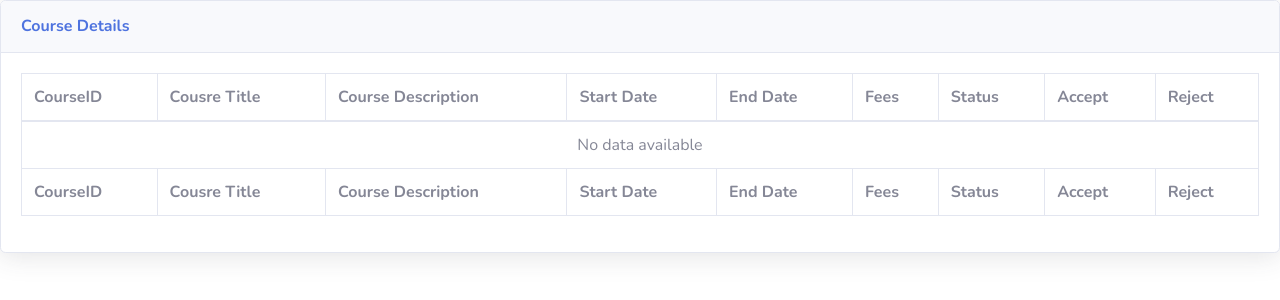
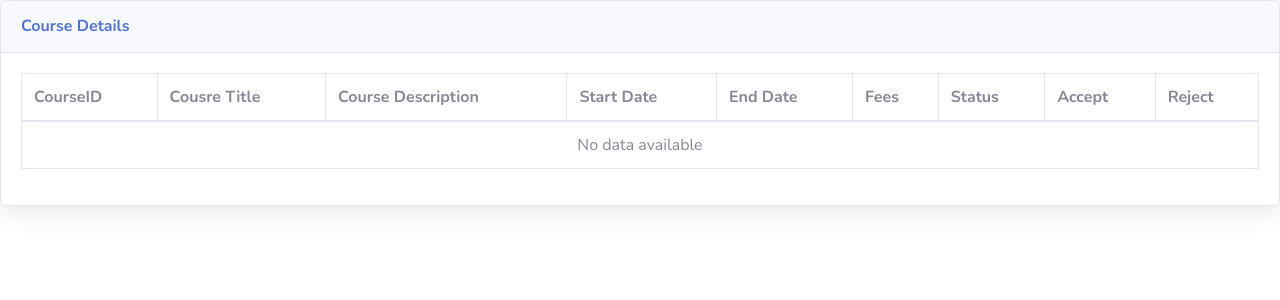
Before and after one commit to shrustisavant20/academia-internship-project, a PHP site: page /admin/course.php in a window 1280 px wide. Shown: the top 300 px of the page. Run offline with PHP 8.4, Linux system fonts and the light colour scheme; data comes from the database, SQL or seed files in the repository; some libraries are stand-ins or nearby versions.

Commit message:
Update course.php

```diff
--- a/admin/course.php
+++ b/admin/course.php
@@ -34,22 +34,7 @@
             <th>Reject</th>
 
                   </thead>
-                  <tfoot>
-                    <tr>
-                     <th>CourseID</th>
-               <th>Cousre Title</th>
-                 <th>Course Description</th>
-                 <th>Start Date</th>
-             <th>End Date</th>
-               <th>Fees</th>
-        <th>Status</th>
-        <th>Accept</th>
-          <th>Reject</th>
 
-
-
-                    </tr>
-                  </tfoot>
           <tbody id="course">
             <?php
             include "connect.php";
```
